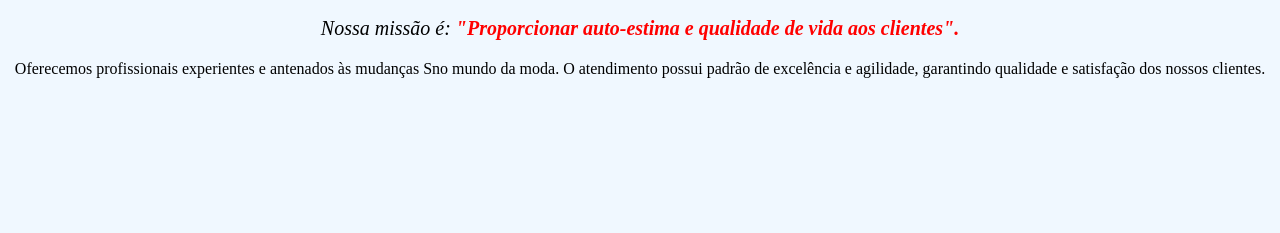
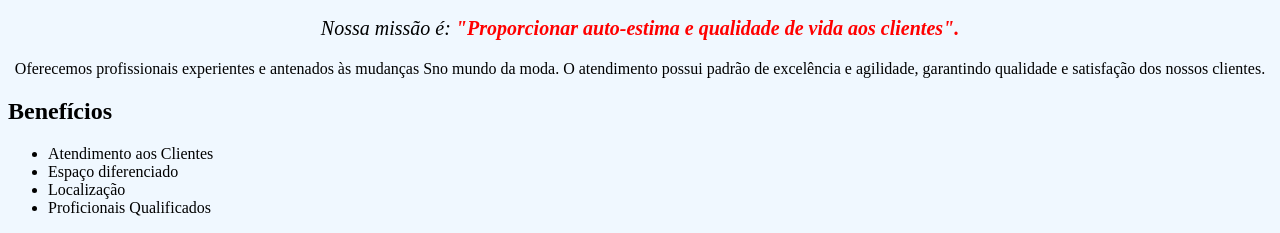
Before and after one commit to Pidorodeski/Html, a plain HTML site: page index.html in a window 1280 px wide. Shown: the part 605-838 px from the top of the page. Before the commit the page ends 800 px from the top, so only its background shows below. Drawn offline with Linux system fonts and the light colour scheme.

Commit message:
refs#00000

```diff
--- a/index.html
+++ b/index.html
@@ -15,5 +15,13 @@
         <p id="missao"><em>Nossa missão é: <strong>"Proporcionar auto-estima e qualidade de vida aos clientes".</strong></em></p>
 
         <p>Oferecemos profissionais experientes e antenados às mudanças  Sno mundo da moda. O atendimento possui padrão de excelência e agilidade, garantindo qualidade e satisfação dos nossos clientes.</p>
+
+        <h2>Benefícios</h2>
+        <ul>
+            <li>Atendimento aos Clientes</li>
+            <li>Espaço diferenciado</li>
+            <li>Localização</li>
+            <li>Proficionais Qualificados</li>
+        </ul>
     </body>
 </html>
```
